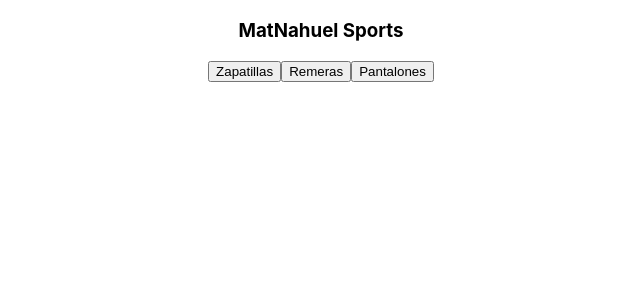
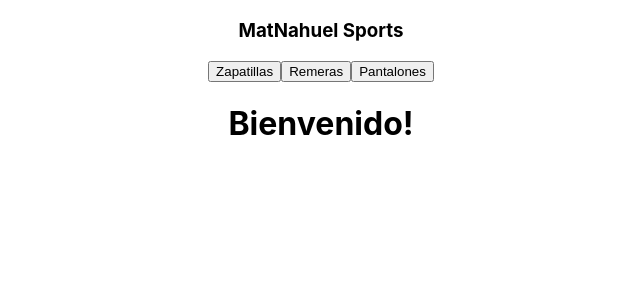
Before and after one commit to matnahuel23/preEntregaReact1-IERACE, a React (Create React App) app: page / in a window 1280 px wide. Shown: the top 300 px of the page, without its empty margins (319-959 px from the left). Built offline with nearby package versions, Linux system fonts and the light colour scheme.

Commit message:
creo ItemListContainer

```diff
--- a/src/App.jsx
+++ b/src/App.jsx
@@ -1,10 +1,14 @@
 import './App.css';
 import NavBar from './components/NavBar/NavBar';
+import ItemListContainer from './components/ItemListContainer/ItemListContainer';
 
 function App() {
   return (
     <div className="App">
       <NavBar />
+      {/* Invoco itemlistcontainer debajo del navbar */}
+      {/* abajo la '' es la del signo de ? */}
+      <ItemListContainer greeting={'Bienvenido!'}/>
     </div>
   );
 }
--- /dev/null
+++ b/src/components/ItemListContainer/ItemListContainer.js
@@ -0,0 +1,9 @@
+const ItemListContainer = ({greeting}) => { //greeting es el Saludo inicial con mis estilos
+    return (
+    <div>
+        <h1>{greeting}</h1>
+    </div>
+    )
+}
+
+export default ItemListContainer
```
